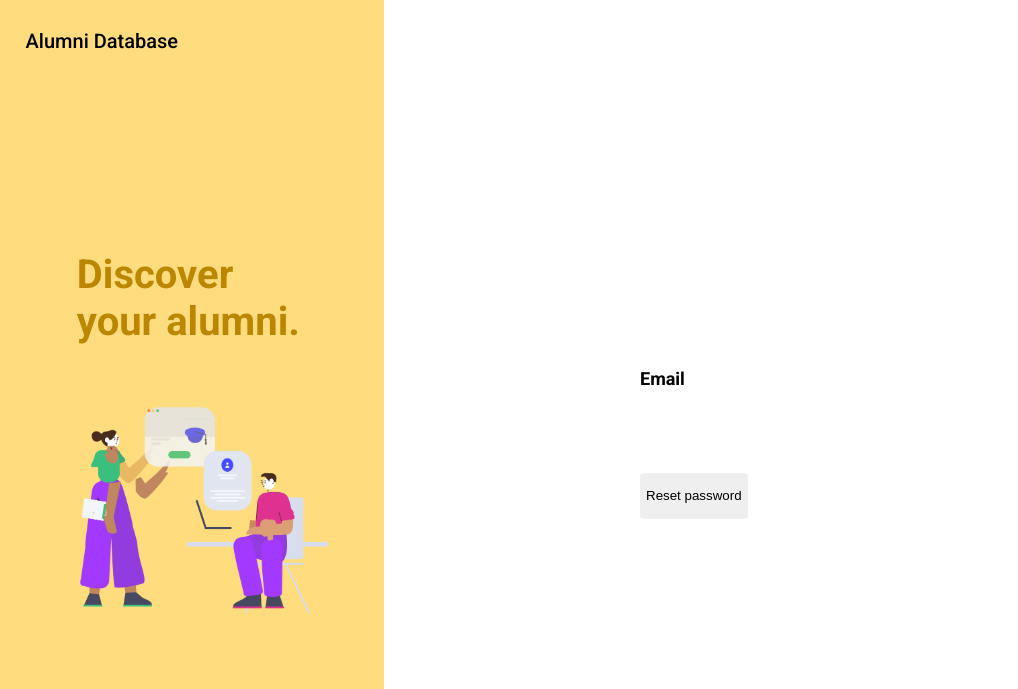
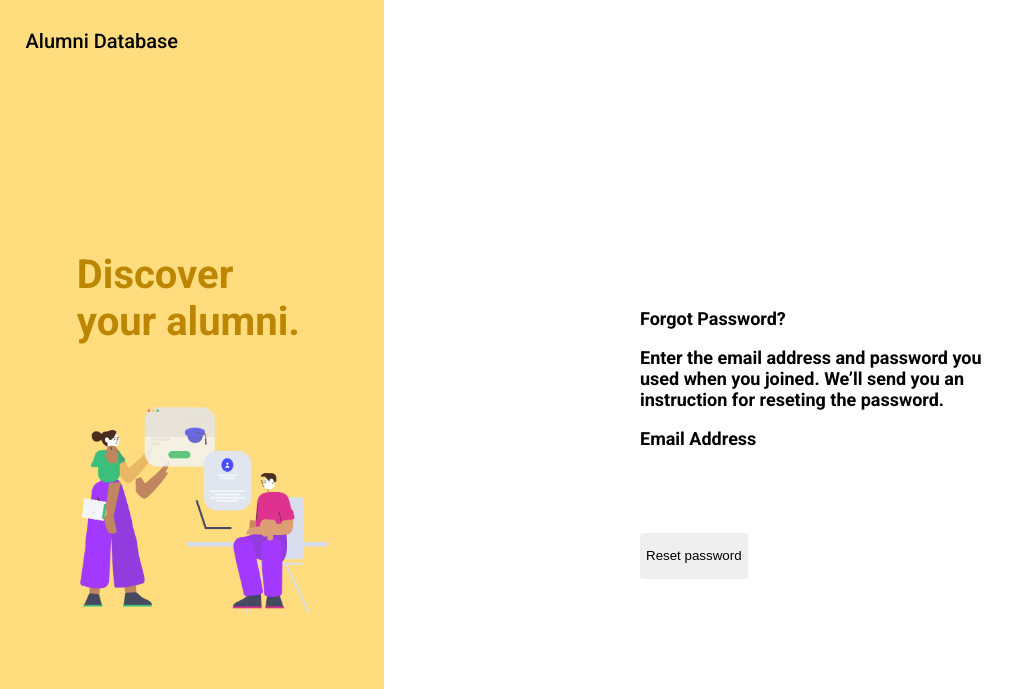
Before and after one commit to choikh0423/AlumniDatabase, a Django app: page /searches/accounts/password_reset/ in a window 1280 px wide. Shown: the top 689 px of the page, without its empty margins (0-1018 px from the left). Run offline with Django 3.2, Linux system fonts and the light colour scheme.

Commit message:
Password Reset Modification

```diff
--- a/alumnidatabase/templates/registration/password_reset_form.html
+++ b/alumnidatabase/templates/registration/password_reset_form.html
@@ -7,8 +7,10 @@
   {% if form.email.errors %}
     {{ form.email.errors }}
   {% endif %}
+    <p>Forgot Password?</p>
+    <p>Enter the email address and password you used when you joined. We’ll send you an instruction for reseting the password. </p>
   <div id = 'email_label'>
-    <p>Email</p>
+    <p> Email Address </p>
   </div>
   <div id='email'>
     <p>{{ form.email }}</p>
```
Also changed, not shown: alumnidatabase/searches/urls.py (+0 -10 lines), alumnidatabase/db.sqlite3.
